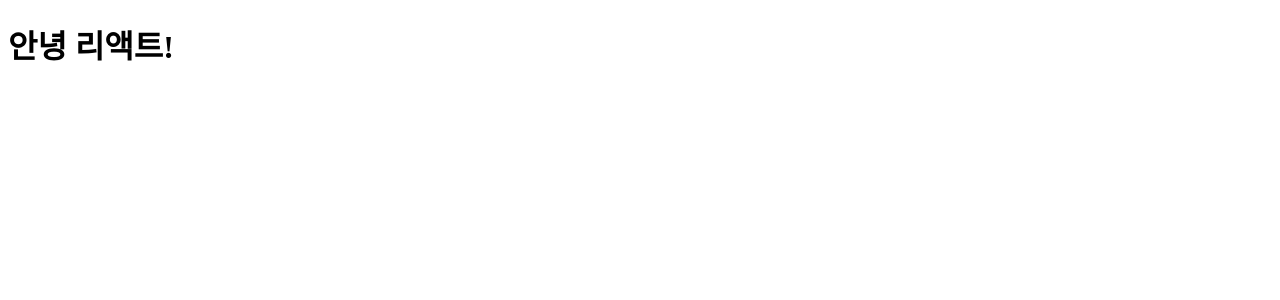
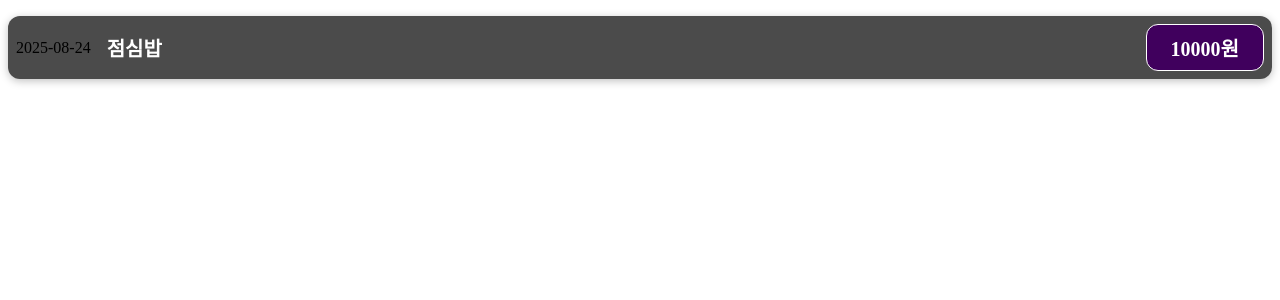
Before and after one commit to minhi0505/react-study-2508, a React (Vite) app: page / in a window 1280 px wide. Shown: the top 300 px of the page. Built offline with nearby package versions, Linux system fonts and the light colour scheme.

Commit message:
1-4-1. 지출항목 컴포넌트 생성

```diff
--- a/src/App.jsx
+++ b/src/App.jsx
@@ -1,8 +1,10 @@
+import React from 'react';
+import ExpenseItem from './components/expenses/ExpenseItem.jsx';
 
-function App() {
-
-    return <h1>안녕 리액트!</h1>;
-
-}
+const App = () => (
+    <>
+        <ExpenseItem />
+    </>
+);
 
 export default App
--- /dev/null
+++ b/src/components/expenses/ExpenseItem.css
@@ -0,0 +1,55 @@
+.expense-item {
+    display: flex;
+    justify-content: space-between;
+    align-items: center;
+    box-shadow: 0 2px 8px rgba(0, 0, 0, 0.25);
+    padding: 0.5rem;
+    margin: 1rem 0;
+    border-radius: 12px;
+    background-color: #4b4b4b;
+}
+
+.expense-item__description {
+    display: flex;
+    flex-direction: column;
+    gap: 1rem;
+    align-items: flex-end;
+    flex-flow: column-reverse;
+    justify-content: flex-start;
+    flex: 1;
+}
+
+.expense-item h2 {
+    font-size: 1rem;
+    flex: 1;
+    margin: 0 1rem;
+    color: white;
+}
+
+.expense-item__price {
+    font-size: 1rem;
+    font-weight: bold;
+    color: white;
+    background-color: #40005d;
+    border: 1px solid white;
+    padding: 0.5rem;
+    border-radius: 12px;
+}
+
+@media (min-width: 580px) {
+    .expense-item__description {
+        flex-direction: row;
+        align-items: center;
+        justify-content: flex-start;
+        flex: 1;
+    }
+
+    .expense-item__description h2 {
+        font-size: 1.25rem;
+    }
+
+    .expense-item__price {
+        font-size: 1.25rem;
+        padding: 0.5rem 1.5rem;
+    }
+}
--- /dev/null
+++ b/src/components/expenses/ExpenseItem.jsx
@@ -0,0 +1,16 @@
+import React from 'react';
+import './ExpenseItem.css';
+
+const ExpenseItem = () => {
+    return (
+        <div className='expense-item'>
+            <div>2025-08-24</div>
+            <div className='expense-item__description'>
+                <h2>점심밥</h2>
+                <div className='expense-item__price'>10000원</div>
+            </div>
+        </div>
+    );
+};
+
+export default ExpenseItem;
```
